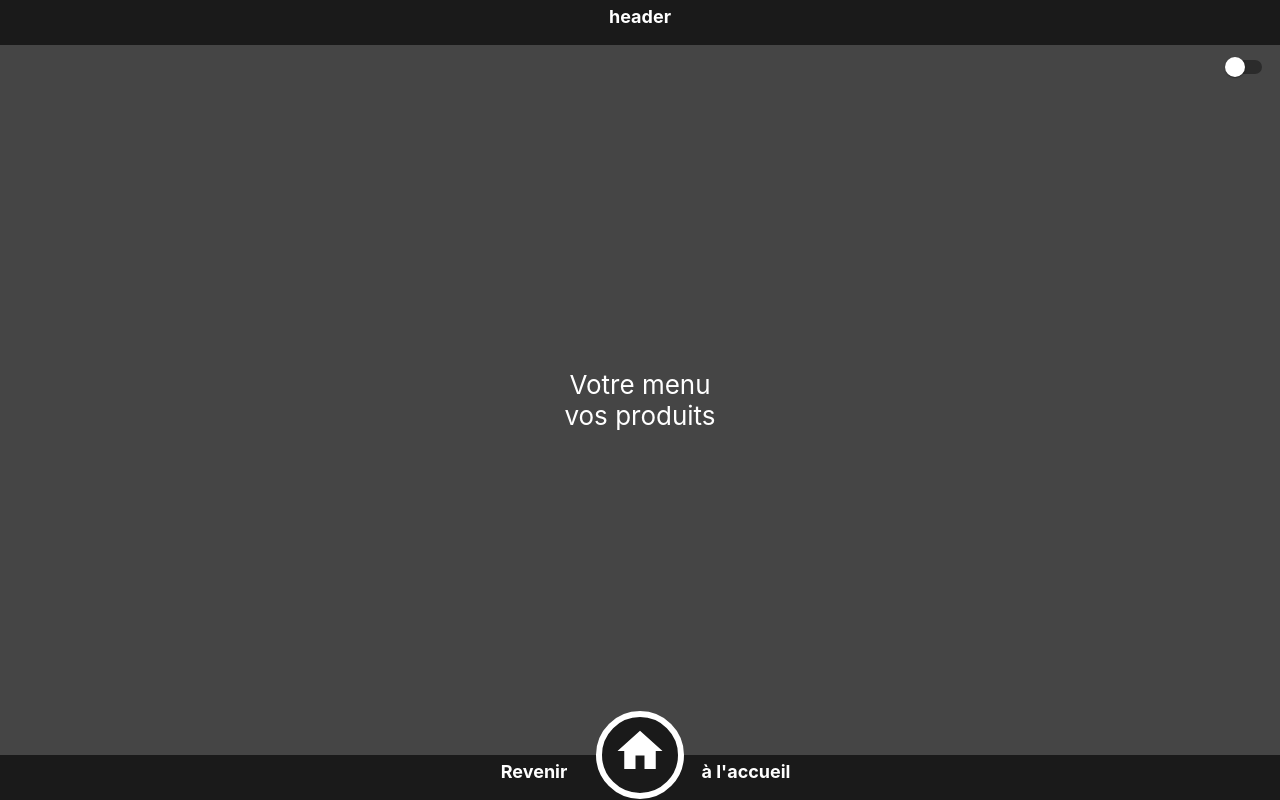
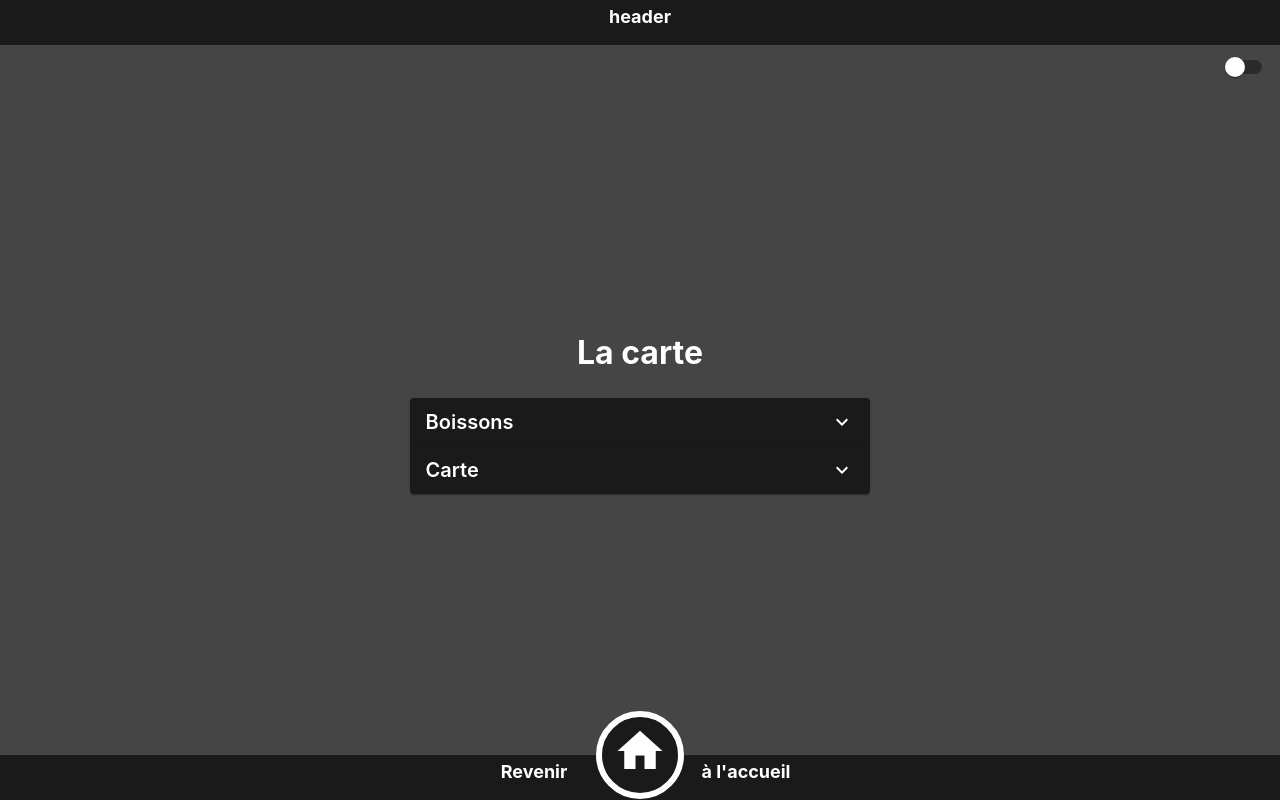
Before and after one commit to vk-573/react-menu-interview, a React (Create React App) app: page /menu in a window 1280 px wide. Built offline with nearby package versions, Linux system fonts and the light colour scheme.

Commit message:
feat(Expand): adding expand component logic, structure and styles

```diff
--- a/src/Theme.tsx
+++ b/src/Theme.tsx
@@ -1,6 +1,6 @@
 import React, { createContext, useContext, useReducer } from "react";
 
-interface theme {
+export interface theme {
   name: string;
   primary: string;
   secondary: string;
--- /dev/null
+++ b/src/components/expand/expand.scss
@@ -0,0 +1,3 @@
+.expand-children {
+  justify-content: flex-start;
+}
--- /dev/null
+++ b/src/components/expand/expand.tsx
@@ -0,0 +1,37 @@
+import React from "react";
+
+import { useTheme, theme } from "../../Theme";
+import { Accordion, AccordionSummary, AccordionDetails } from "@material-ui/core";
+import { ExpandMore as ExpandIcon } from "@material-ui/icons";
+
+// mapping colors because higher in order ExpandComponent must always have white text
+const getColorOrder = (order: string, state: theme) => {
+  switch (order) {
+    case "primary:":
+      return { bg: state.primary, text: "white" };
+    case "secondary":
+      return { bg: state.secondary, text: state.text };
+    default:
+      return { bg: state.primary, text: "white" };
+  }
+};
+
+export const Expand: React.FC<{ order: string; title: string }> = ({ order, title, children }) => {
+  const { state } = useTheme();
+  const colors = getColorOrder(order, state);
+  return (
+    <Accordion style={{ backgroundColor: colors.bg, color: colors.text }} className="full-w">
+      <AccordionSummary
+        expandIcon={<ExpandIcon style={{ color: colors.text }} />}
+        aria-controls="panel1a-content"
+        id="panel1a-header"
+        className="f-start"
+      >
+        {title}
+      </AccordionSummary>
+      <AccordionDetails className="f-column f-start">{children}</AccordionDetails>
+    </Accordion>
+  );
+};
+
+export default Expand;
--- a/src/pages/home/home.tsx
+++ b/src/pages/home/home.tsx
@@ -8,7 +8,8 @@ export const Home: FunctionComponent = ({}: any) => {
       <h2>Les Berthom</h2>
       <div>
         <p>Consultez la carte digitale de votre établissement</p>
-        <p>votre menu digitale</p>
+        <p>N'hésitez pas à contacter un membre de l'établissement si vous avez la moindre question</p>
+        <p>C'est parti !</p>
       </div>
       <ArrowDownward fontSize="large" />
     </div>
--- /dev/null
+++ b/src/pages/menu/menu.scss
@@ -0,0 +1,15 @@
+@import "../../styles/variables";
+
+.menu-layout {
+  flex-direction: column;
+  padding: 30px;
+  width: 36%;
+  @media (max-width: $small) {
+    width: 80%;
+  }
+  font-size: calc(8px + 1.5vmin);
+  font-weight: 600;
+  h2 {
+    font-size: 32px;
+  }
+}
--- a/src/pages/menu/menu.tsx
+++ b/src/pages/menu/menu.tsx
@@ -1,10 +1,29 @@
-import React, { FunctionComponent } from "react";
+import React from "react";
 
-export const Menu: FunctionComponent = ({}: any) => {
+import { Expand } from "../../components/expand/expand";
+
+import "./menu.scss";
+
+export const Menu: React.FC = () => {
   return (
-    <div>
-      Votre menu
-      <div>vos produits</div>
+    <div className="flex menu-layout">
+      <h2>La carte</h2>
+      <div className="f-column">
+        <Expand order={"primary"} title={"Boissons"}>
+          <div>ohoh</div>
+          <Expand order="secondary" title="titre2">
+            <div>lol</div>
+            <div>lol</div>
+          </Expand>
+        </Expand>
+        <Expand order={"primary"} title={"Carte"}>
+          <div>ohoh</div>
+          <Expand order="secondary" title="titre2">
+            <div>lol</div>
+            <div>lol</div>
+          </Expand>
+        </Expand>
+      </div>
     </div>
   );
 };
--- a/src/styles/App.scss
+++ b/src/styles/App.scss
@@ -1,3 +1,4 @@
+// general app css file
 @import "variables";
 
 .App {
@@ -16,6 +17,20 @@
   display: flex;
 }
 
+.f-column {
+  display:flex;
+  flex-direction: column;
+}
+
+.f-start {
+  justify-content: flex-start;
+  align-items: flex-start;
+}
+
+.full-w {
+  width: 100%;
+}
+
 .circle {
   border-radius: 50%;
   position: relative;
--- a/src/styles/variables.scss
+++ b/src/styles/variables.scss
@@ -1 +1,9 @@
+// colors
 $dark-bg-first: #1A1A1A;
+$light-bg-first: #454545;
+
+// media queries
+$tiny: 650px;
+$small: 850px;
+$medium: 1250px;
+$large: 1650px;
```
Also changed, not shown: src/content.js (added, +142 -0 lines).
